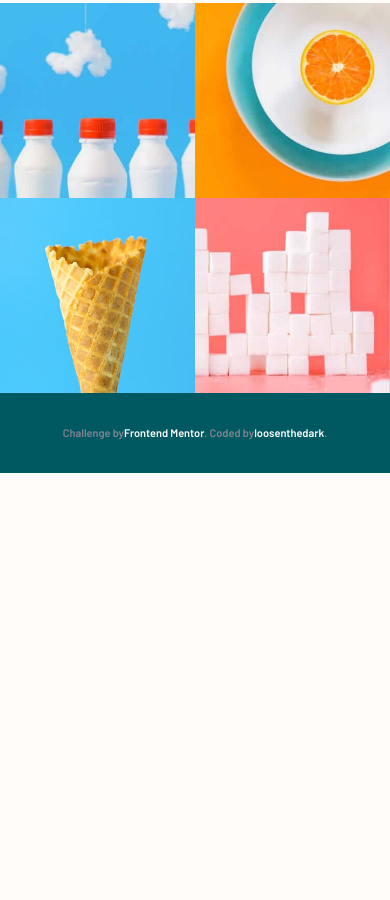
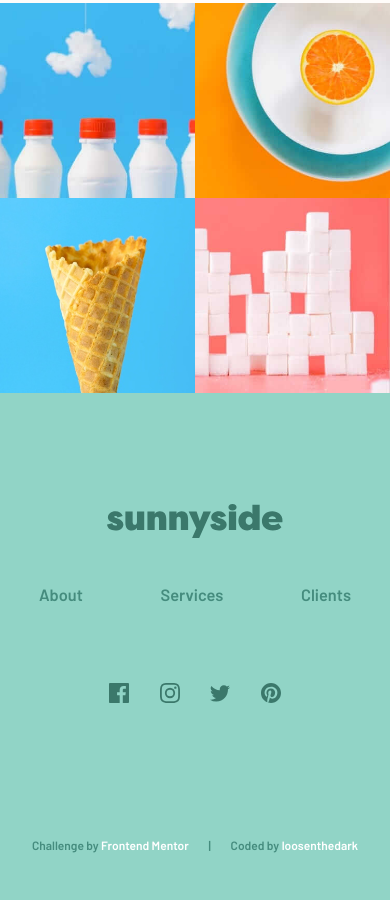
Before and after one commit to loosenthedark/frontend-mentor_sunnyside-agency-landing-page, a plain HTML site: page index.html in a window 390 px wide. Shown: the part 5677-6577 px from the top of the page. Before the commit the page ends 6150 px from the top, so only its background shows below. Drawn offline with Linux system fonts and the light colour scheme.

Commit message:
Finish applying styles for mobile

```diff
--- a/index.html
+++ b/index.html
@@ -16,21 +16,6 @@
 
   <title>Sunnyside | We are creatives</title>
 
-  <!-- Feel free to remove these styles or customise in your own stylesheet 👍 -->
-  <style>
-    .attribution {
-      font-size: 11px;
-      background-color: #005960;
-      min-height: 5rem;
-      display: flex;
-      justify-content: center;
-      align-items: center;
-    }
-
-    .attribution a {
-      color: #fff;
-    }
-  </style>
 </head>
 
 <body class='grid-body'>
@@ -164,10 +149,43 @@
     </section>
   </main>
 
-  <div class="attribution">
-    Challenge by <a href="https://www.frontendmentor.io?ref=challenge" target="_blank">Frontend Mentor</a>.
-    Coded by <a href="https://www.loosenthedark.tech" target="_blank">loosenthedark</a>.
-  </div>
+  <footer id="contact">
+    <a class="footer-logo" href="#">
+      <img class="logo-cyan" src="./static/images/logo-cyan.svg" alt="dark cyan Sunnyside brand logo">
+    </a>
+    <ul class="footer-nav">
+      <li class="nav-item">
+        <a class="nav-link" href="#about">About</a>
+      </li>
+      <li class="nav-item">
+        <a class="nav-link" href="#services">Services</a>
+      </li>
+      <li class="nav-item">
+        <a class="nav-link" href="#clients">Clients</a>
+      </li>
+    </ul>
+    <ul class="footer-nav-social">
+      <li class="nav-item">
+        <a class="nav-link" href="https://www.facebook.com/theharro" target="_blank"><img
+            src="./static/images/icons/icon-facebook.svg" alt="Facebook icon"></a>
+      </li>
+      <li class="nav-item">
+        <a class="nav-link" href="https://www.instagram.com/harrotoyoutoo/" target="_blank"><img
+            src="./static/images/icons/icon-instagram.svg" alt="Instagram icon"></a>
+      </li>
+      <li class="nav-item">
+        <a class="nav-link" href="https://twitter.com/loosenthedark" target="_blank"><img class='twitter'
+            src="./static/images/icons/icon-twitter.svg" alt="Twitter icon"></a>
+      </li>
+      <li class="nav-item">
+        <a class="nav-link" href="https://www.pinterest.ie/" target="_blank"><img
+            src="./static/images/icons/icon-pinterest.svg" alt="Pinterest icon"></a>
+      </li>
+    </ul>
+    <div class="attribution"> <span>Challenge by <a href="https://www.frontendmentor.io?ref=challenge"
+          target="_blank">Frontend Mentor</a></span><span> | </span><span>Coded by <a href="https://www.loosenthedark.tech" target="_blank">loosenthedark</a></span>
+    </div>
+  </footer>
 
   <script src="./static/js/script.js"></script>
 </body>
--- a/static/css/style.css
+++ b/static/css/style.css
@@ -22,10 +22,10 @@ Accessibility: taken from https://www.linkedin.com/learning/css-advanced-layouts
 
 /* Text meant only for screen readers */
 .screen-reader-text {
-  clip: rect(1px, 1px, 1px, 1px);
+  clip: rect(.0625rem, .0625rem, .0625rem, .0625rem);
   position: absolute !important;
-  height: 1px;
-  width: 1px;
+  height: .0625rem;
+  width: .0625rem;
   overflow: hidden;
 }
 
@@ -33,19 +33,19 @@ Accessibility: taken from https://www.linkedin.com/learning/css-advanced-layouts
 .screen-reader-text:active,
 .screen-reader-text:focus {
   background-color: hsl(0, 0%, 95%);
-  border-radius: 3px;
-  box-shadow: 0 0 2px 2px rgba(0, 0, 0, 0.6);
+  border-radius: .1875rem;
+  box-shadow: 0 0 .125rem .125rem rgba(0, 0, 0, 0.6);
   clip: auto !important;
   color: hsl(199, 65%, 37%);
   display: block;
-  font-size: 14px;
+  font-size: .875rem;
   font-weight: bold;
   height: auto;
-  left: 5px;
+  left: .3125rem;
   line-height: normal;
-  padding: 15px 23px 14px;
+  padding: .9375rem 1.4375rem .875rem;
   text-decoration: none;
-  top: 5px;
+  top: .3125rem;
   width: auto;
   z-index: 100000;
   /* Above WP toolbar */
@@ -115,12 +115,12 @@ code,
 kbd,
 tt,
 var {
-  font: 15px Monaco, Consolas, "Andale Mono", "DejaVu Sans Mono", monospace;
+  font: .9375rem Monaco, Consolas, "Andale Mono", "DejaVu Sans Mono", monospace;
 }
 
 abbr,
 acronym {
-  border-bottom: 1px dotted #666;
+  border-bottom: .0625rem dotted #666;
   cursor: help;
 }
 
@@ -221,7 +221,7 @@ a {
   text-decoration: none;
 }
 
-img:not(.profiler, .logo) {
+img:not(.profiler, .logo, .logo-cyan) {
   display: block;
   border: 0;
   width: 100%;
@@ -308,7 +308,6 @@ img:not(.profiler, .logo) {
 }
 
 .navbar-nav {
-  list-style-type: none;
   background-color: hsl(0, 0%, 96%);
   text-align: center;
   padding: 2rem .5rem 1.5rem;
@@ -321,6 +320,12 @@ img:not(.profiler, .logo) {
   box-shadow: 0 .25rem .25rem .25rem rgba(164, 161, 170, .25);
   -webkit-box-shadow: 0 .25rem .25rem .25rem rgba(164, 161, 170, .25);
   -moz-box-shadow: 0 .25rem .25rem .25rem rgba(164, 161, 170, .25);
+}
+
+.navbar-nav,
+.footer-nav,
+.footer-nav-social {
+  list-style-type: none;
 }
 
 .triangle-left,
@@ -528,3 +533,77 @@ figure {
 .gallery-section:nth-of-type(4) {
   background-image: url(../images/image-gallery-sugar-cubes.jpg);
 }
+
+/* Footer */
+
+/* Attribution notes */
+
+footer {
+  height: 60vh;
+  background-color: hsl(167, 44%, 70%);
+  display: flex;
+  justify-content: center;
+  align-items: center;
+  flex-direction: column;
+  position: relative;
+}
+
+.footer-logo {
+  margin-bottom: 1rem;
+  position: relative;
+  top: -2rem;
+}
+
+.logo-cyan {
+  width: 11rem;
+}
+
+.footer-nav,
+.footer-nav-social {
+  display: flex;
+  justify-content: space-between;
+  margin-left: auto;
+  margin-right: auto;
+  position: relative;
+}
+
+.footer-nav {
+  width: 80%;
+  margin-bottom: 1rem;
+  top: -2.25rem;
+}
+
+.footer-nav-social {
+  width: 44%;
+  top: -1.75rem;
+}
+
+.footer-nav .nav-link,
+.footer-nav-social .nav-link {
+  color: hsl(168, 34%, 41%);
+  font-size: 1.025rem;
+}
+
+.twitter {
+  position: relative;
+  top: .125rem;
+}
+
+.attribution {
+  font-size: .75rem;
+  min-height: 3rem;
+  position: absolute;
+  bottom: 1rem;
+  left: 0;
+  width: 100%;
+  text-align: center;
+  color: hsl(168, 34%, 41%);
+  display: flex;
+  padding-left: 2rem;
+  padding-right: 2rem;
+  justify-content: space-between;
+}
+
+.attribution a {
+  color: #fff;
+}
```
Also changed, not shown: static/images/icons/icon-facebook.svg (added), static/images/icons/icon-instagram.svg (added), static/images/icons/icon-pinterest.svg (added), static/images/icons/icon-twitter.svg (added), static/images/logo-cyan.svg (added).
